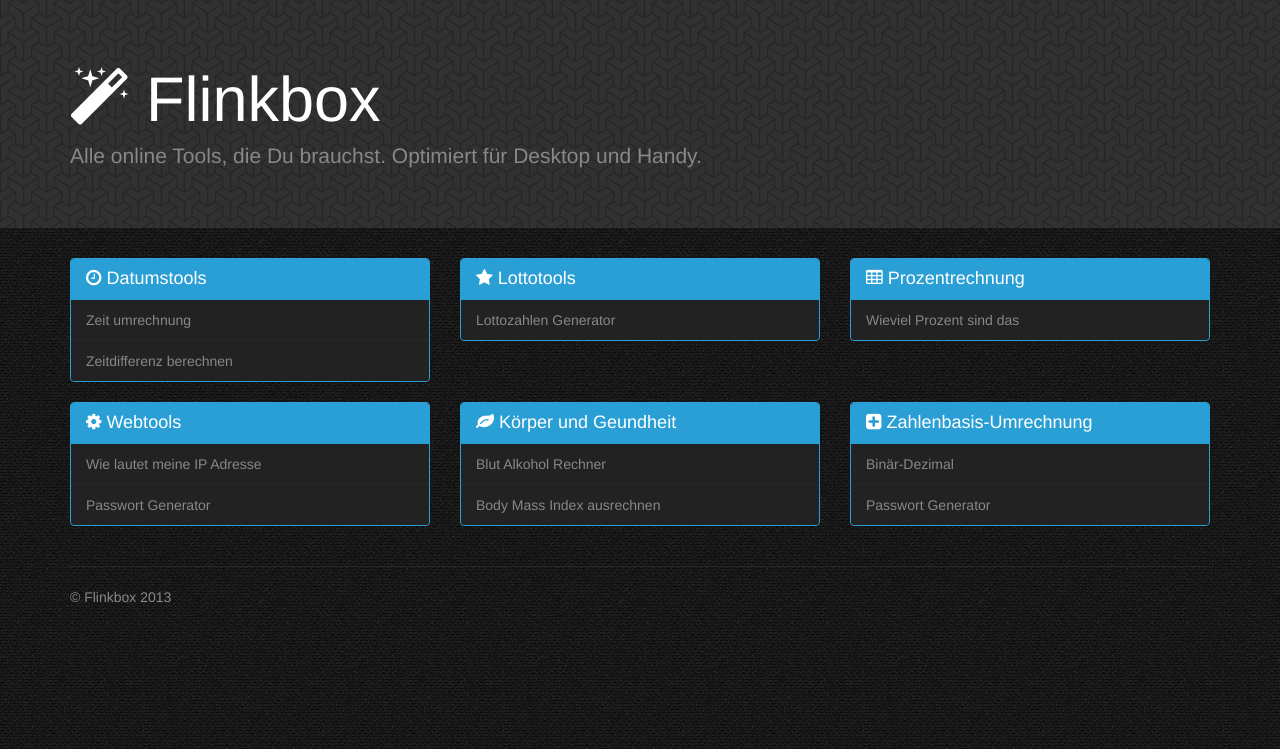
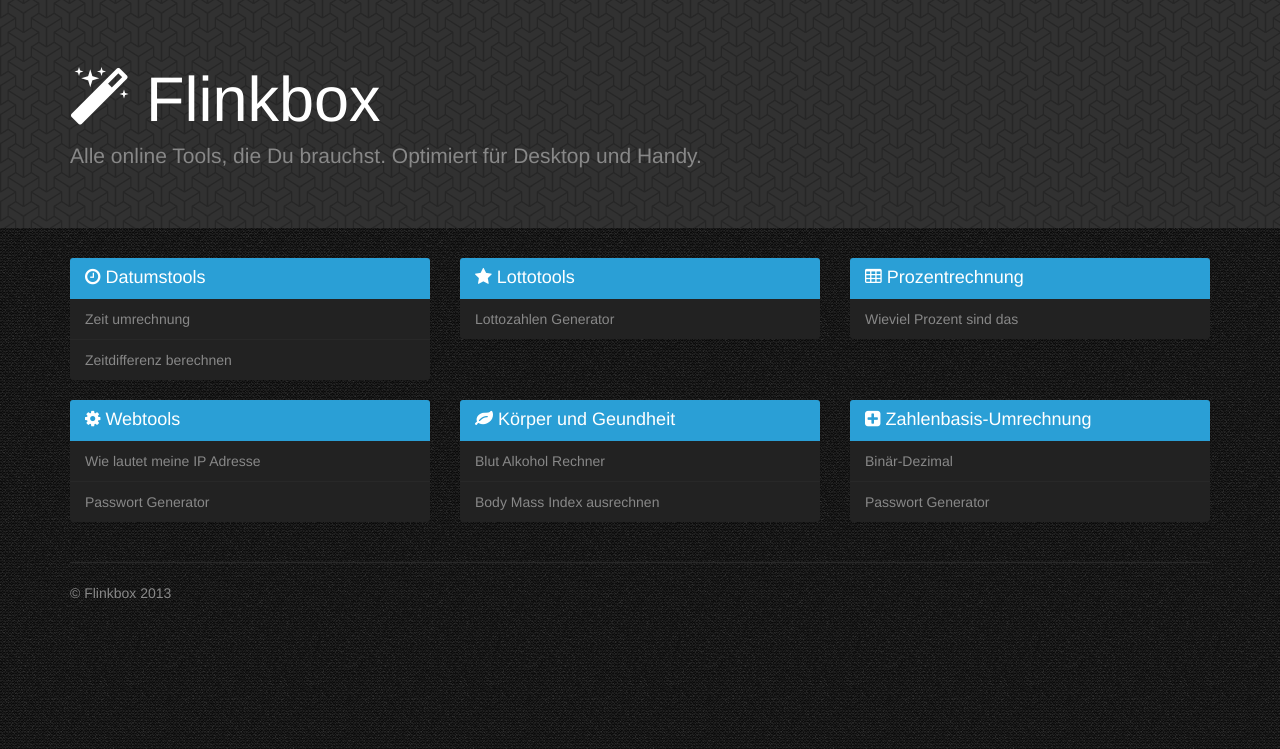
Before and after one commit to caspii/flinkbox, a PHP site: page / in a window 1280 px wide. Shown: the part 51-800 px from the top of the page. Run offline with PHP 8.4, Linux system fonts and the light colour scheme; some libraries are stand-ins or nearby versions; some web fonts are replaced.

Commit message:
tweaked styles

```diff
--- a/css/main.css
+++ b/css/main.css
@@ -9,3 +9,7 @@
 body {
     background: url(/img/binding_dark.png) repeat 0 0;
 }
+
+.panel-primary {
+    border: none;
+}
```
